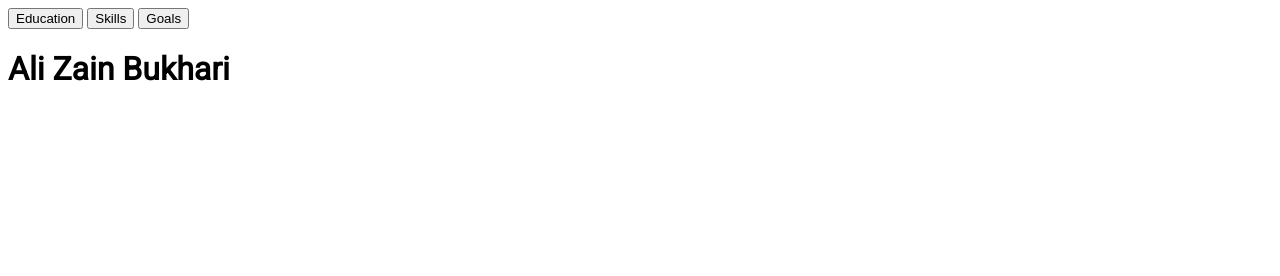
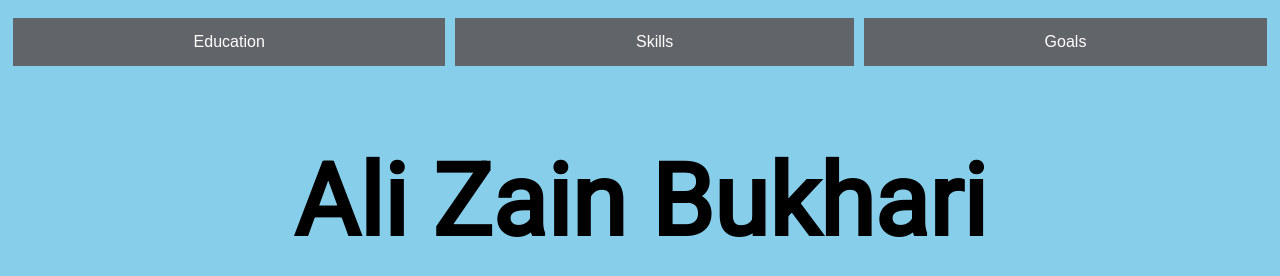
Before and after one commit to raisanz/HTML-Resume, a plain HTML site: page resume-home.html in a window 1280 px wide. Drawn offline with Linux system fonts and the light colour scheme.

Commit message:
Enhance resume page layout and navigation styles
Added an id to the body and updated h1 with a class for better targeting. Improved navigation by introducing .nav-button class and corresponding CSS for layout, colors, and hover effects. Set background color and centered content for a more visually appealing resume homepage.

```diff
--- a/resume-home.html
+++ b/resume-home.html
@@ -7,12 +7,12 @@
         <link rel="stylesheet" href="resume-style.css">
         <title>Ali Zain's Resume</title>
     </head>
-    <body>
+    <body id="home">
         <div class="navigation">
-        <button>Education</button>
-        <button>Skills</button>
-        <button>Goals</button>
+            <button class="nav-button">Education</button>
+            <button class="nav-button">Skills</button>
+            <button class="nav-button">Goals</button>
         </div>
-        <h1>Ali Zain Bukhari</h1>
+        <h1 class="name">Ali Zain Bukhari</h1>
     </body>
 </html>
--- a/resume-style.css
+++ b/resume-style.css
@@ -1,3 +1,30 @@
 body{
     font-family: 'Roboto', sans-serif;
+    background-color: skyblue;
 }
+#home{
+    text-align: center;
+}
+#home h1{
+    font-size: 100px;
+}
+.navigation {
+  display: flex;
+  width: 100%;
+  padding: 10px 0;
+  margin: 0;
+}
+.nav-button {
+  flex-grow: 1;
+  padding: 15px 20px;
+  background-color: #616468;
+  color: white;
+  border: none;
+  cursor: pointer;
+  font-size: 16px;
+  text-align: center;
+  margin: 0 5px;
+}
+.nav-button:hover {
+  background-color: #0056b3;
+}
```
